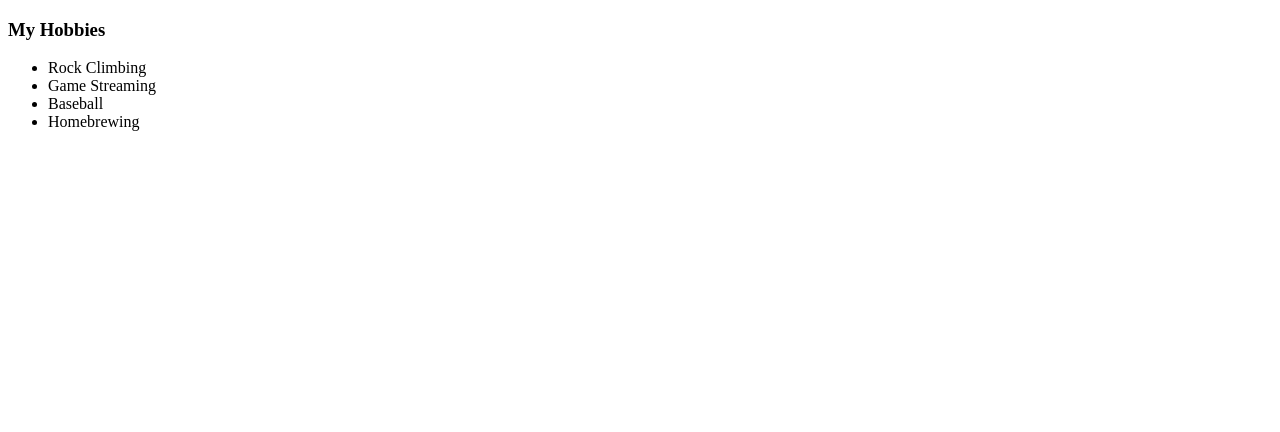
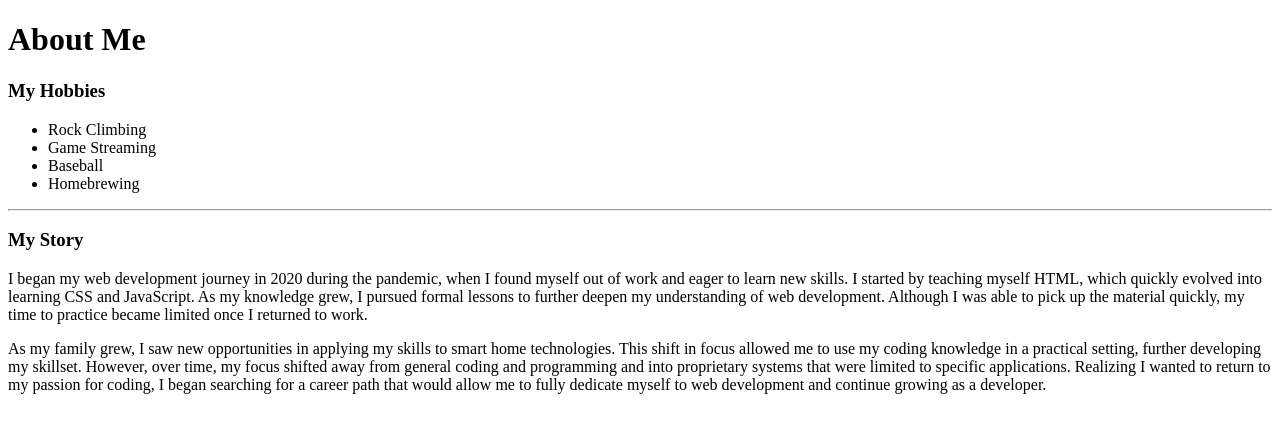
Before and after one commit to GuyCivey/Resume, a plain HTML site: page Pages/My Hobbies.html in a window 1280 px wide. Drawn offline with Linux system fonts and the light colour scheme.

Commit message:
Add files via upload

```diff
--- a/Pages/My Hobbies.html
+++ b/Pages/My Hobbies.html
@@ -2,9 +2,10 @@
 <html lang="en">
 	<head>
 		<meta charset="UTF-8" />
-		<title>My Hobbies</title>
+		<title>About Me</title>
 	</head>
 	<body>
+		<h1>About Me</h1>
 		<h3>My Hobbies</h3>
 		<ul>
 			<li>Rock Climbing</li>
@@ -12,5 +13,26 @@
 			<li>Baseball</li>
 			<li>Homebrewing</li>
 		</ul>
+		<hr />
+		<h3>My Story</h3>
+		<p>
+			I began my web development journey in 2020 during the pandemic, when I
+			found myself out of work and eager to learn new skills. I started by
+			teaching myself HTML, which quickly evolved into learning CSS and
+			JavaScript. As my knowledge grew, I pursued formal lessons to further
+			deepen my understanding of web development. Although I was able to pick up
+			the material quickly, my time to practice became limited once I returned
+			to work.
+		</p>
+		<p>
+			As my family grew, I saw new opportunities in applying my skills to smart
+			home technologies. This shift in focus allowed me to use my coding
+			knowledge in a practical setting, further developing my skillset. However,
+			over time, my focus shifted away from general coding and programming and
+			into proprietary systems that were limited to specific applications.
+			Realizing I wanted to return to my passion for coding, I began searching
+			for a career path that would allow me to fully dedicate myself to web
+			development and continue growing as a developer.
+		</p>
 	</body>
 </html>
```
Also changed, not shown: index.html (+17 -0 lines).
